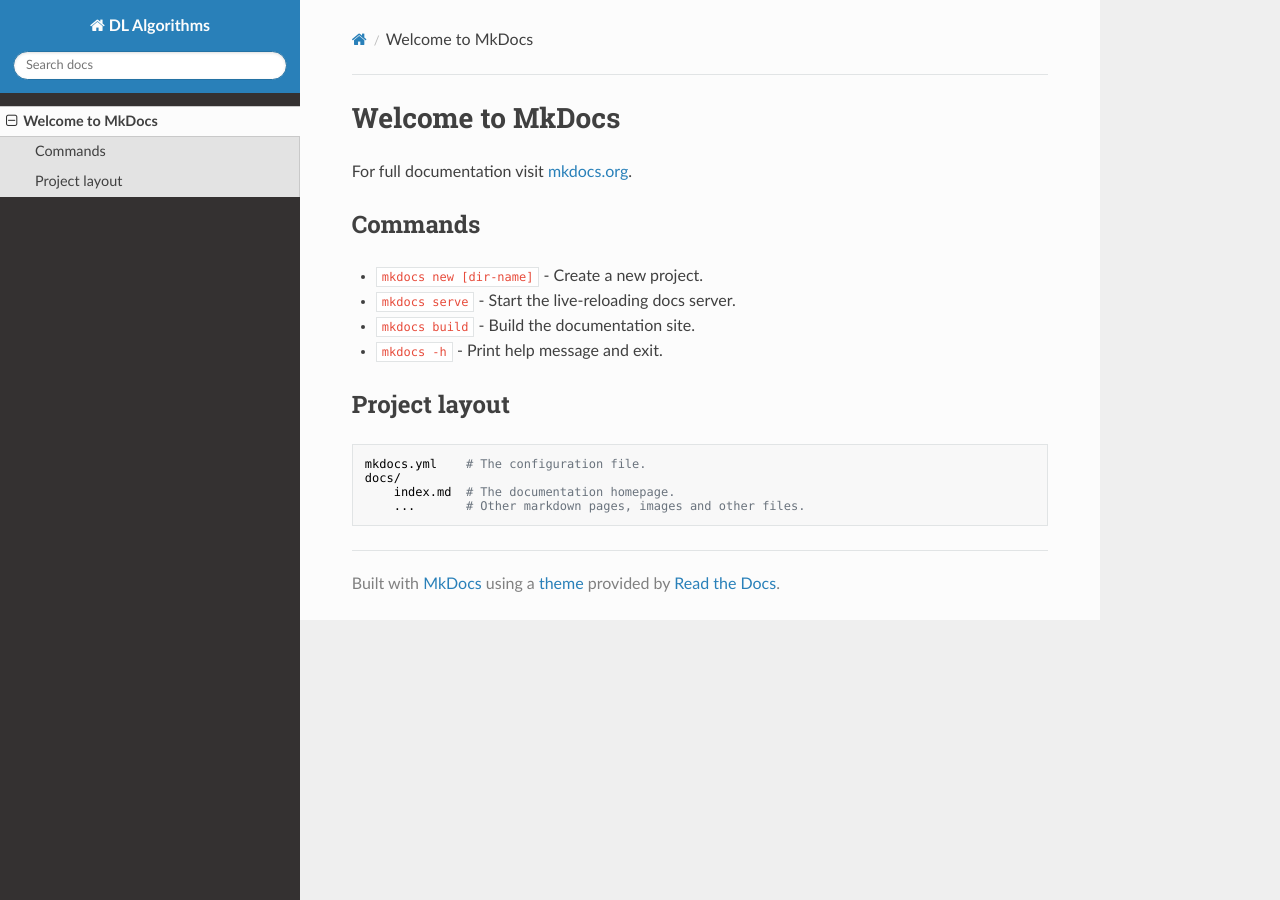
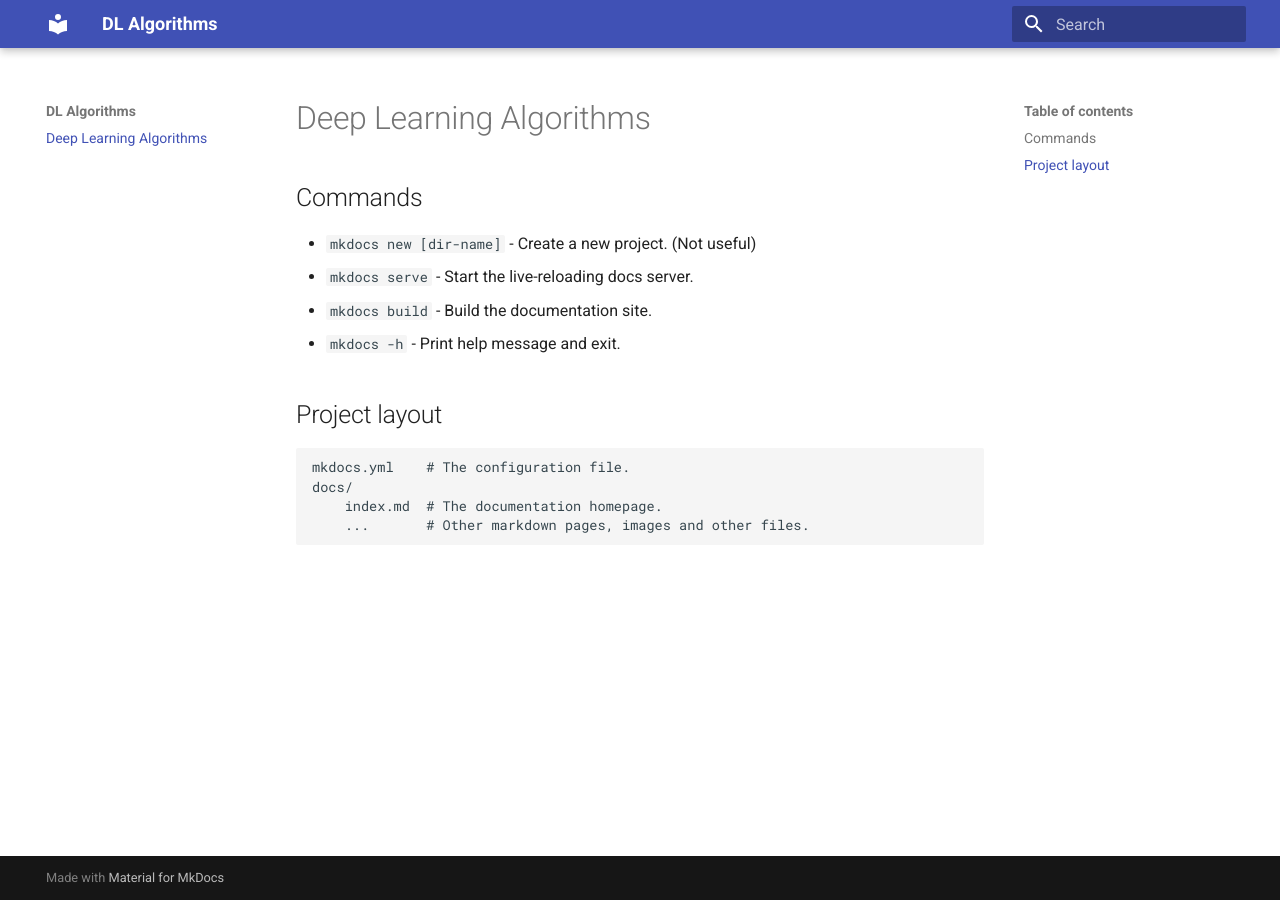
Before and after one commit to dl-algorithms/dl-algorithms, an MkDocs documentation site: the page built from docs/index.md, in a window 1280 px wide. Built offline with MkDocs 1.6.1 and Material for MkDocs 9.7.7, drawn with Linux system fonts in a browser that asks for light colours; nearby versions of some CDN libraries.

Commit message:
material theme installation

```diff
--- a/docs/index.md
+++ b/docs/index.md
@@ -1,13 +1,11 @@
-# Welcome to MkDocs
-
-For full documentation visit [mkdocs.org](https://www.mkdocs.org).
+# Deep Learning Algorithms
 
 ## Commands
 
-* `mkdocs new [dir-name]` - Create a new project.
-* `mkdocs serve` - Start the live-reloading docs server.
-* `mkdocs build` - Build the documentation site.
-* `mkdocs -h` - Print help message and exit.
+- `mkdocs new [dir-name]` - Create a new project. (Not useful)
+- `mkdocs serve` - Start the live-reloading docs server.
+- `mkdocs build` - Build the documentation site.
+- `mkdocs -h` - Print help message and exit.
 
 ## Project layout
 
--- a/mkdocs.yml
+++ b/mkdocs.yml
@@ -1,2 +1,2 @@
 site_name: DL Algorithms
-theme: readthedocs
+theme: material
--- a/requirements.txt
+++ b/requirements.txt
@@ -1 +1,2 @@
 mkdocs==1.6.1
+mkdocs-material==9.6.14
```
